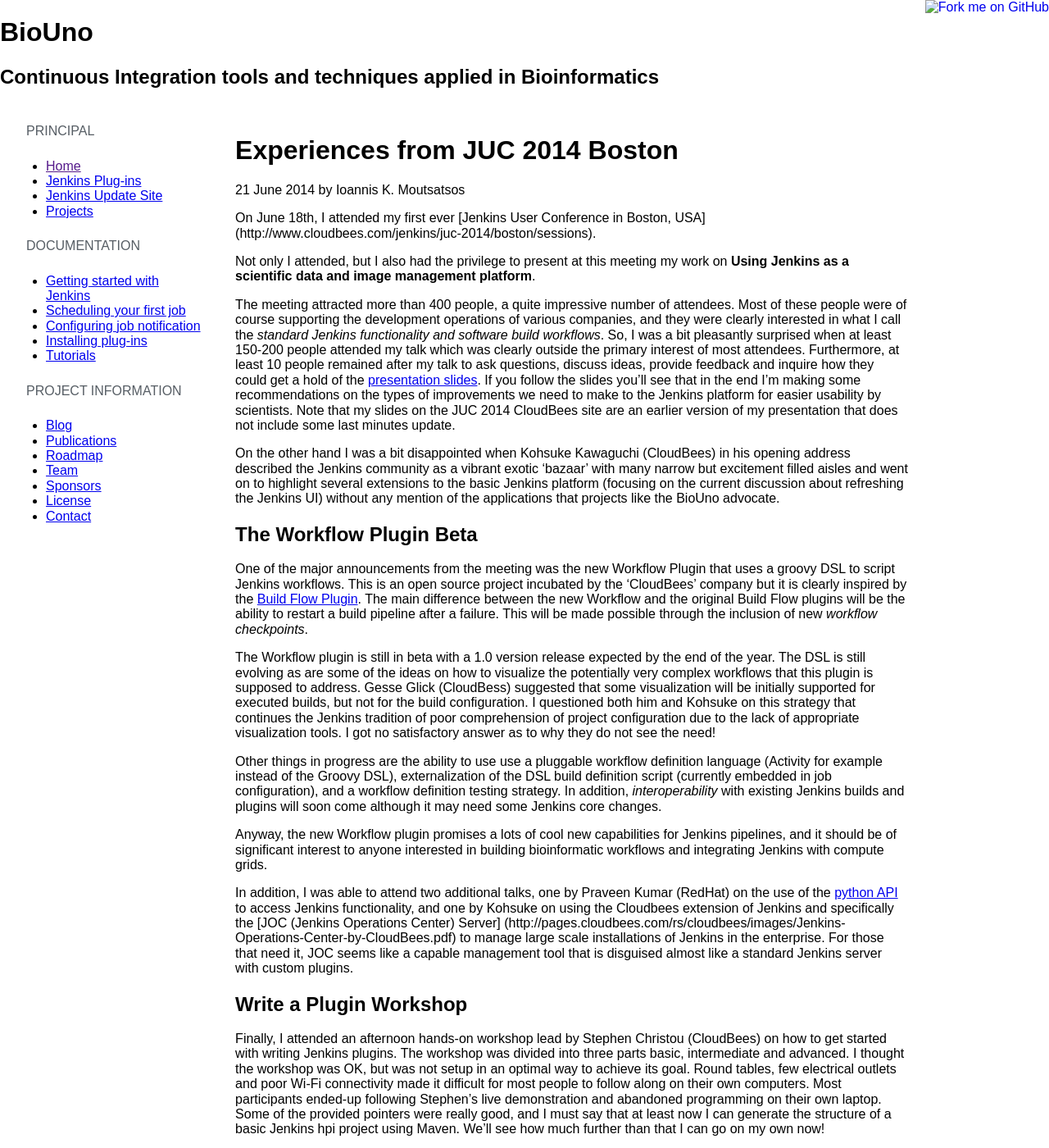
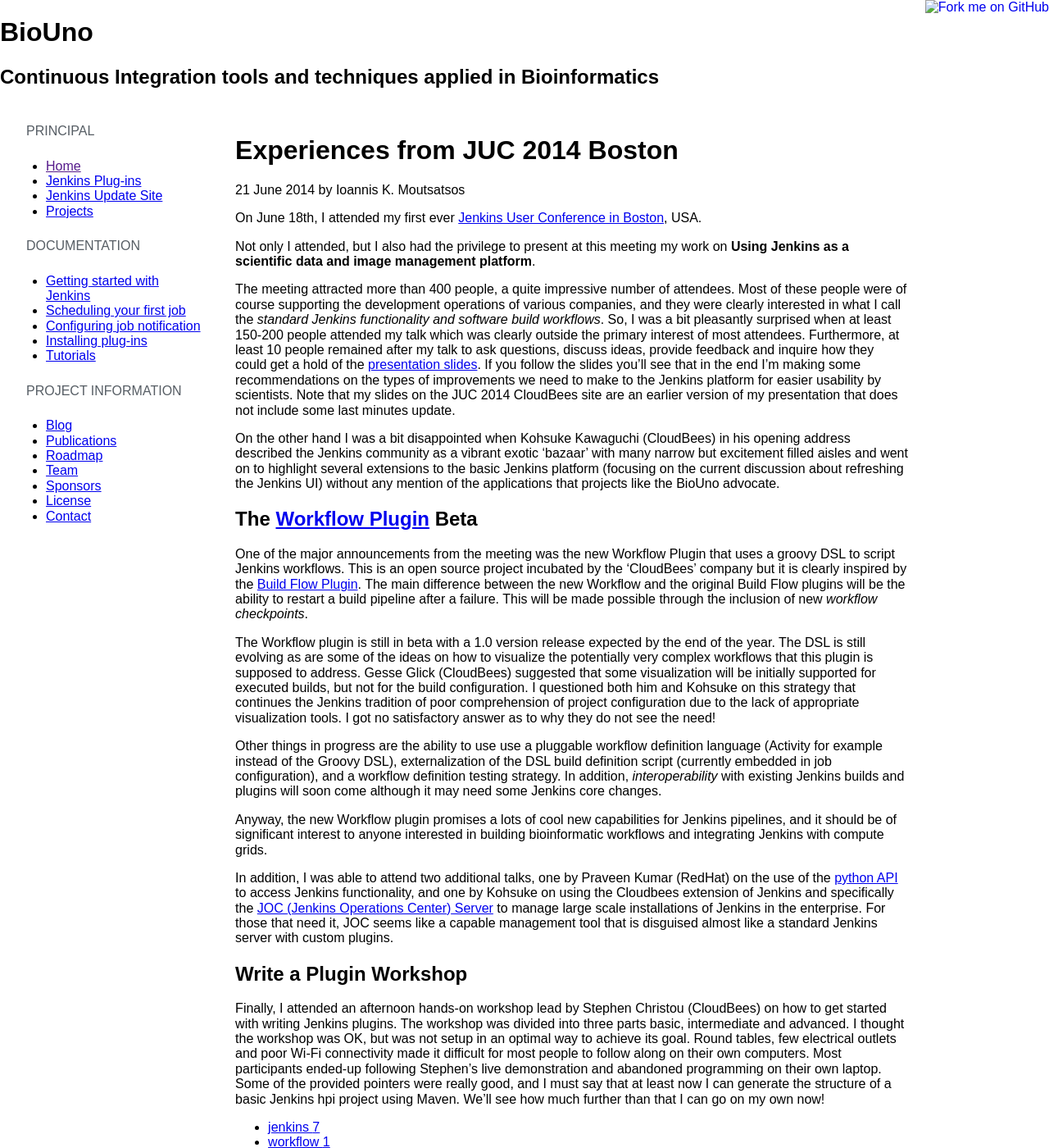
Before and after one commit to biouno/biouno.github.io, a Jekyll site: the page built from _posts/2014-06-21-Experiences-from-JUC2014-Boston.md, in a window 1280 px wide and 1400 px high. Shown: the whole window at 82% size. Built offline with Jekyll 4.4.1, drawn with Linux system fonts in a browser that asks for light colours; nearby versions of some CDN libraries; some web fonts are replaced; library files that are not in the unit come from our copies; comment, search, counter and statistics services are not loaded.

Commit message:
Improved my markdown skills 2

```diff
--- a/_posts/2014-06-21-Experiences-from-JUC2014-Boston.md
+++ b/_posts/2014-06-21-Experiences-from-JUC2014-Boston.md
@@ -8,7 +8,7 @@
 ---
 {% include JB/setup %}
 
-On June 18th, I attended my first ever [Jenkins User Conference in Boston, USA] (http://www.cloudbees.com/jenkins/juc-2014/boston/sessions).
+On June 18th, I attended my first ever [Jenkins User Conference in Boston](http://www.cloudbees.com/jenkins/juc-2014/boston/sessions), USA.
 
 Not only I attended, but I also had the privilege to present at this meeting my work on **Using Jenkins as a scientific data and image management platform**.
 
@@ -17,17 +17,17 @@
 <!--more-->
 On the other hand I was a bit disappointed when Kohsuke Kawaguchi (CloudBees) in his opening address described the Jenkins community as a vibrant exotic 'bazaar' with many narrow but excitement filled aisles and went on to highlight several extensions to the basic Jenkins platform (focusing on the current discussion about refreshing the Jenkins UI) without any mention of the applications that projects like the BioUno advocate.
 
-## The Workflow Plugin Beta
+## The [Workflow Plugin](https://github.com/jenkinsci/workflow-plugin) Beta
 One of the major announcements from the meeting was the new Workflow Plugin that uses a groovy DSL to script Jenkins workflows.
 This is an open source project incubated by the 'CloudBees' company but it is clearly inspired by the [Build Flow Plugin](https://wiki.jenkins-ci.org/display/JENKINS/Build+Flow+Plugin). The main difference between the new Workflow and the original Build Flow plugins will be the ability to restart a build pipeline after a failure. This will be made possible through the inclusion of new *workflow checkpoints*.
 
-The Workflow plugin is still in beta with a 1.0 version release expected by the end of the year. The DSL is still evolving as are some of the ideas on how to visualize the potentially very complex workflows that this plugin is supposed to address. Gesse Glick (CloudBess) suggested that some visualization will be initially supported for executed builds, but not for the build configuration. I questioned both him and Kohsuke on this strategy that continues the Jenkins tradition of poor comprehension of project configuration due to the lack of appropriate visualization tools. I got no satisfactory answer as to why they do not see the need!
+The Workflow plugin is still in beta with a 1.0 version release expected by the end of the year. The DSL is still evolving as are some of the ideas on how to visualize the potentially very complex workflows that this plugin is supposed to address. Gesse Glick (CloudBees) suggested that some visualization will be initially supported for executed builds, but not for the build configuration. I questioned both him and Kohsuke on this strategy that continues the Jenkins tradition of poor comprehension of project configuration due to the lack of appropriate visualization tools. I got no satisfactory answer as to why they do not see the need!
 
 Other things in progress are the ability to use use a pluggable workflow definition language (Activity for example instead of the Groovy DSL), externalization of the DSL build definition script (currently embedded in job configuration), and a workflow  definition testing strategy. In addition, *interoperability* with existing Jenkins builds and plugins will soon come although it may need some Jenkins core changes.
 
 Anyway, the new Workflow plugin promises a lots of cool new capabilities for Jenkins pipelines, and it should be of significant interest to anyone interested in building bioinformatic workflows and integrating Jenkins with compute grids.
 
-In addition, I was able to attend two additional talks, one by Praveen Kumar (RedHat) on the use of the [python API](https://github.com/salimfadhley/jenkinsapi) to access Jenkins functionality, and one by Kohsuke on using the Cloudbees extension of Jenkins and specifically the [JOC (Jenkins Operations Center) Server] (http://pages.cloudbees.com/rs/cloudbees/images/Jenkins-Operations-Center-by-CloudBees.pdf) to manage large scale installations of Jenkins in the enterprise. For those that need it, JOC seems like a capable management tool that is disguised almost like a standard Jenkins server with custom plugins.
+In addition, I was able to attend two additional talks, one by Praveen Kumar (RedHat) on the use of the [python API](https://github.com/salimfadhley/jenkinsapi) to access Jenkins functionality, and one by Kohsuke on using the Cloudbees extension of Jenkins and specifically the [JOC (Jenkins Operations Center) Server](http://pages.cloudbees.com/rs/cloudbees/images/Jenkins-Operations-Center-by-CloudBees.pdf) to manage large scale installations of Jenkins in the enterprise. For those that need it, JOC seems like a capable management tool that is disguised almost like a standard Jenkins server with custom plugins.
 
 ## Write a Plugin Workshop
 Finally, I attended an afternoon hands-on workshop lead by Stephen Christou (CloudBees) on how to get started with writing Jenkins plugins. The workshop was divided into three parts basic, intermediate and advanced. I thought the workshop was OK, but was not setup in an optimal way to achieve its goal. Round tables, few electrical outlets and poor Wi-Fi connectivity made it difficult for most people to follow along on their own computers. Most participants ended-up following Stephen's live demonstration and abandoned programming on their own laptop. Some of the provided pointers were really good, and I must say that at least now I can generate the structure of a basic Jenkins hpi project using Maven. We'll see how much further than that I can go on my own now!
```
